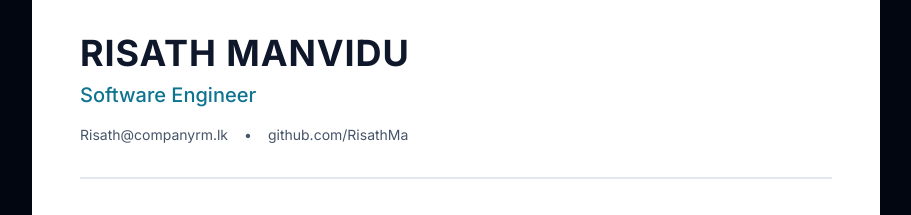
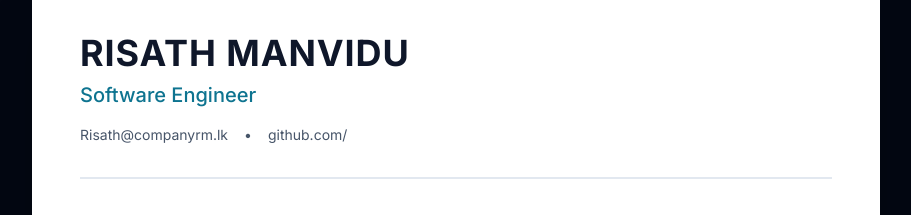
Before and after one commit to RisathMa/PortfolioV1, a React (Vite) app: page / in a window 1280 px wide. Shown: the part 3940-4155 px from the top of the page, without its empty margins (184-1095 px from the left). Built offline with nearby package versions, Linux system fonts and the light colour scheme.

Commit message:
Update Resume.tsx

```diff
--- a/components/Resume.tsx
+++ b/components/Resume.tsx
@@ -27,7 +27,7 @@ const Resume: React.FC = () => {
                         <div className="flex flex-wrap gap-4 text-sm text-slate-600">
                             <span>{PERSONAL_INFO.email}</span>
                             <span>•</span>
-                            <span>github.com/RisathMa</span>
+                            <span>github.com/</span>
                         </div>
                     </div>
 
```
